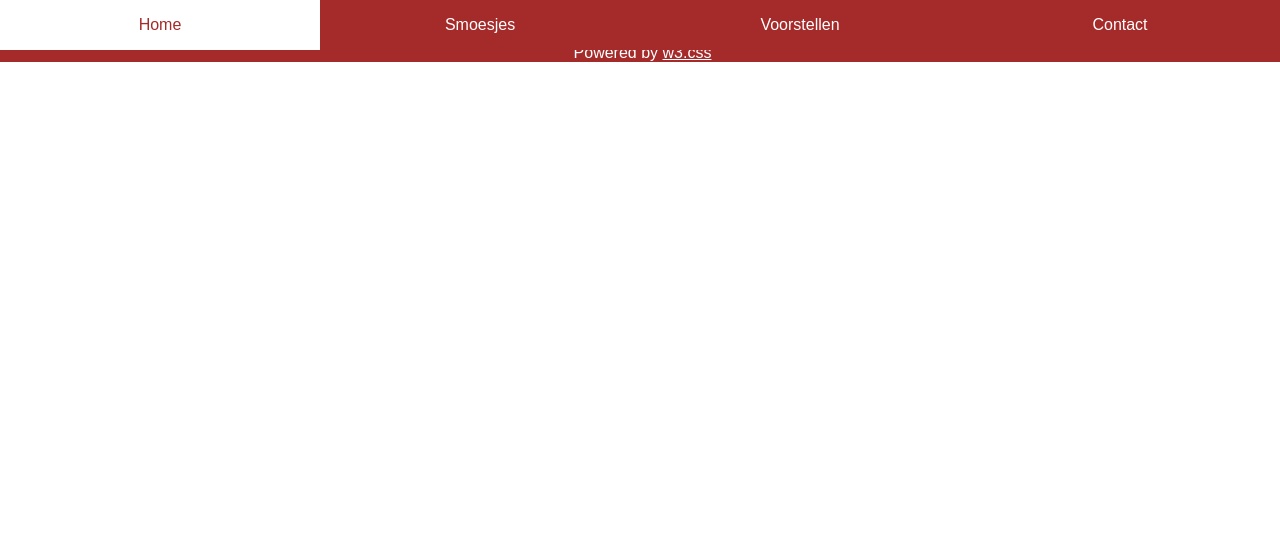
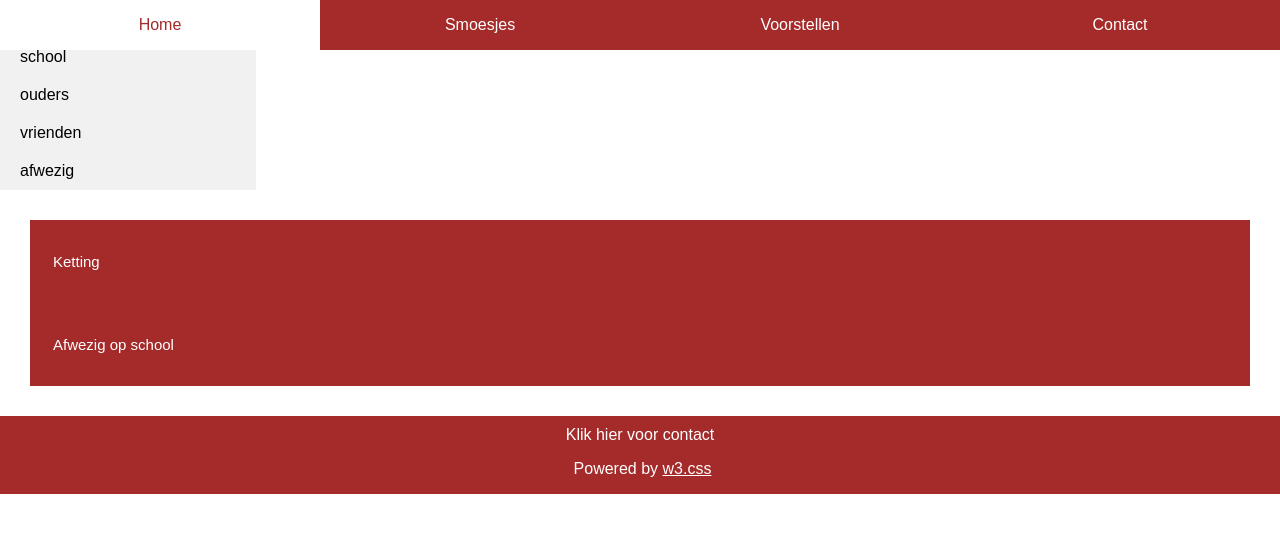
Before and after one commit to kuba26/KubaMap, a PHP site: page /download/Examenopdracht/smoesjes.php?filter=school in a window 1280 px wide. Shown: the top 533 px of the page. Run offline with PHP 8.4, Linux system fonts and the light colour scheme.

Commit message:
test url-pameters geplaatst in smoesjes.php, moet grid nu afwerken

```diff
--- /dev/null
+++ b/action.php
@@ -0,0 +1,6 @@
+<?php
+echo $_GET["gebruikersnaam"]; ?>
+<br>
+<?php
+echo $_GET["wachtwoord"];
+?>
--- /dev/null
+++ b/download/Examenopdracht/datas.php
@@ -0,0 +1,9 @@
+<?php
+
+$smoesjes = array(
+									array("title" => "Ketting", "image" => "fotos/ketting.png", "text" => "Lorem ipsum", "categories" => array("school", "vrienden", "te laat", "ouders")),
+									array("title" => "Afwezig op school", "image" => "fotos/ziek.png", "text" => "Dolorum ipsum", "categories" => array("school", "afwezig", "ouders"))
+);
+
+
+?>
--- a/download/Examenopdracht/smoesjes.php
+++ b/download/Examenopdracht/smoesjes.php
@@ -1,4 +1,29 @@
+<?php
+error_reporting(E_ALL);
+ini_set('display_errors', 1);
 
+include_once("datas.php");
+
+
+$mijnFilter = $_GET["filter"];
+
+$gefilterdeSmoesjes = array();
+
+for ($i =0; $i < count($smoesjes); ++$i)
+{
+	$smoesje = $smoesjes[$i];
+	$categories = $smoesje["categories"];
+	for ($j =0; $j < count($categories); ++$j)
+	{
+		$categoriename = $categories[$j];
+		if($categoriename == $mijnFilter)
+		{
+			array_push($gefilterdeSmoesjes, $smoesje);
+		}
+	}
+}
+
+?>
 <!DOCTYPE html>
 <html>
 
@@ -7,6 +32,7 @@
 		<link rel="stylesheet" type="text/css" href="styles/style.css">
 		<link rel="stylesheet" type="text/css" href="styles/footer.css">
 		<link rel="stylesheet" type="text/css" href="styles/collapsible.css">
+		<link rel="stylesheet" type="text/css" href="styles/gridContainer2.css">
 
 	</head>
 
@@ -30,7 +56,50 @@
 			</ul>
 			</div>
 
+			<div id="smoesjes">
 
+			<?php
+			for ($i = 0; $i < count($gefilterdeSmoesjes) ; ++$i)
+			{
+				$smoesjesOnderdeel = $gefilterdeSmoesjes[$i];
+			?>
+
+
+			<button class="collapsible"><p><?= $smoesjesOnderdeel["title"]?></p></button>
+				<div class="smoesje">
+						<img src="<?= $smoesjesOnderdeel["image"]?>" alt="img">
+						<h1><?= $smoesjesOnderdeel["title"]?></h1>
+						<p><?= $smoesjesOnderdeel["text"]?></p>
+					</div>
+			<?php
+			}
+			?>
+		</div>
+
+		<div id="filter">
+			<a href= "smoesjes.php?filter=te laat">te laat</a>
+			<a href= "smoesjes.php?filter=school">school</a>
+			<a href= "smoesjes.php?filter=ouders">ouders</a>
+			<a href= "smoesjes.php?filter=vrienden">vrienden</a>
+			<a href= "smoesjes.php?filter=afwezig">afwezig</a>
+
+		</div>
+			<script>
+			var coll = document.getElementsByClassName("collapsible");
+			var i;
+
+			for (i = 0; i < coll.length; i++) {
+			coll[i].addEventListener("click", function() {
+			this.classList.toggle("active");
+			var content = this.nextElementSibling;
+			if (content.style.display === "block") {
+				content.style.display = "none";
+			} else {
+				content.style.display = "block";
+			}
+		});
+	}
+			</script>
 
 
 			<div id="footer">
--- a/download/Examenopdracht/styles/collapsible.css
+++ b/download/Examenopdracht/styles/collapsible.css
@@ -1,6 +1,6 @@
 .collapsible {
-  background-color: #eee;
-  color: #444;
+  background-color: brown;
+  color: white;
   cursor: pointer;
   padding: 18px;
   width: 100%;
@@ -12,13 +12,37 @@
 
 /* Add a background color to the button if it is clicked on (add the .active class with JS), and when you move the mouse over it (hover) */
 .active, .collapsible:hover {
-  background-color: #ccc;
+  background-color: white;
+  color: brown;
+  border: 1px solid brown;
+  font-weight: bold;
+}
+#smoesjes{
+
+  margin: 30px;
 }
 
 /* Style the collapsible content. Note: hidden by default */
-.content {
+.smoesje {
   padding: 0 18px;
   display: none;
   overflow: hidden;
   background-color: #f1f1f1;
 }
+
+.smoesje>img{
+  padding: 10px 0 0 0;
+  width: 25%;
+}
+
+#filter{
+  width: 20%;
+}
+
+#filter>a{
+  display: block;
+  background-color: #f1f1f1;
+  padding: 10px 20px 10px 20px;
+  color: black;
+  text-decoration: none;
+}
--- /dev/null
+++ b/download/Examenopdracht/styles/gridContainer2.css
@@ -0,0 +1,26 @@
+#gridContainer2{
+	display: grid;
+
+	grid-template-columns: 100%;
+	grid-teplate-rows: 50px auto auto 100px ;
+	grid-template-areas: "menu"
+											 "filter"
+												"smoesjes"
+												"."
+												"footer"
+}
+#menu{
+		grid-area: menu;
+	}
+
+#footer{
+		grid-area: footer;
+	}
+
+#smoesjes{
+	grid-area: smoesjes;
+}
+
+#filter{
+	grid-area: filter;
+}
```
Also changed, not shown: download/Examenopdracht/database.php (deleted, +0 -10 lines), index.php (added, +20 -0 lines), test/collapsible.php (+9 -0 lines), test/database.php (deleted, +0 -10 lines), test/styles/collapsible.css (+16 -0 lines), download/Examenopdracht/fotos/ketting.png (added).
